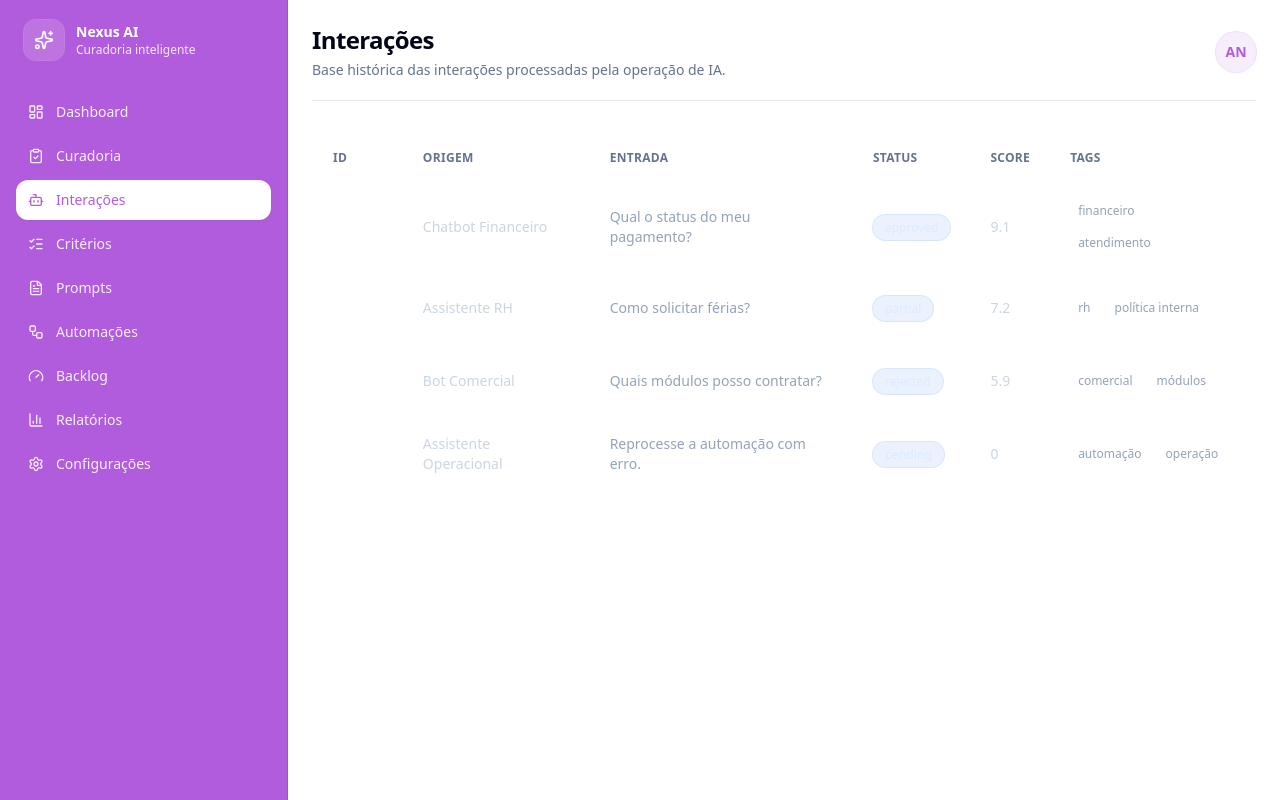
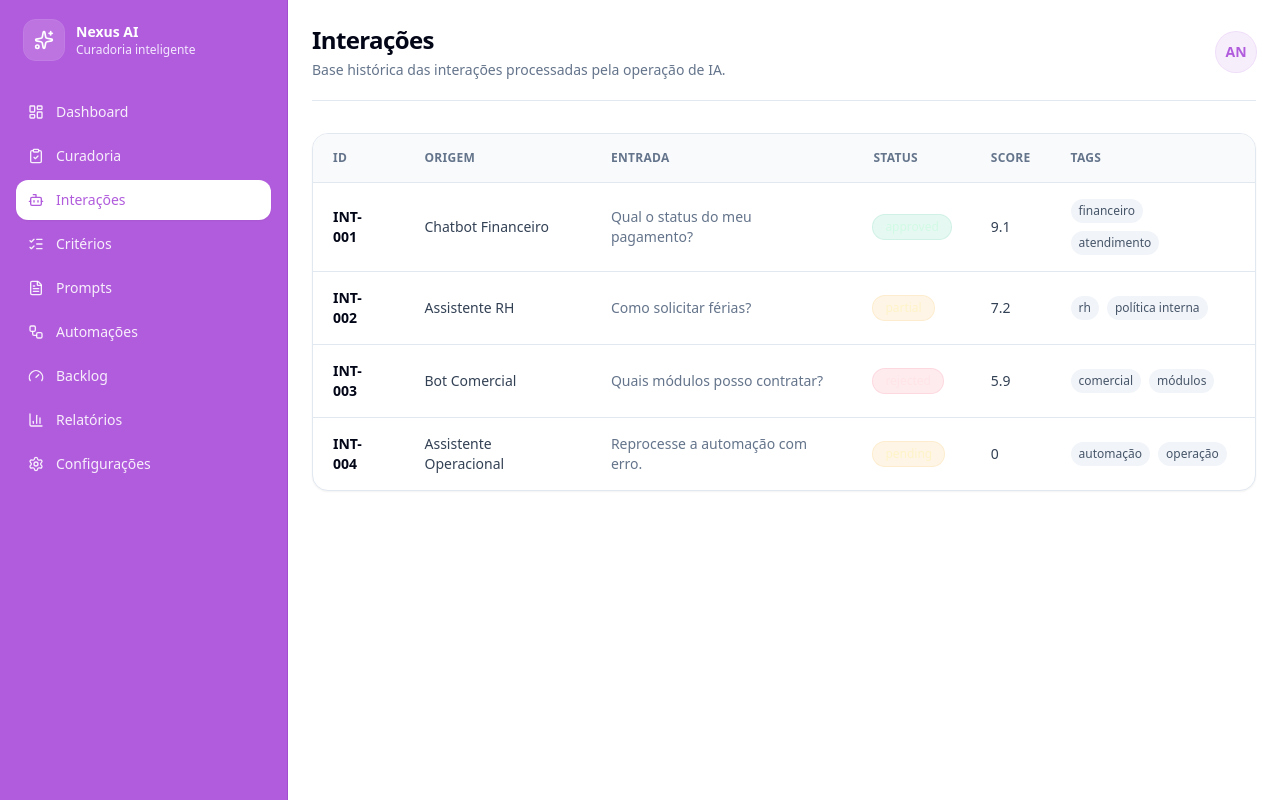
Before and after one commit to gittoptus/curadoria, a Next.js app: page /interacoes in a window 1280 px wide. Built offline with nearby package versions, Linux system fonts and the light colour scheme.

Commit message:
style: harmonize interactions table light theme

```diff
--- a/app/interacoes/page.tsx
+++ b/app/interacoes/page.tsx
@@ -1,4 +1,5 @@
 import { PageShell } from '@/components/layout/page-shell'
+import { StatusBadge } from '@/components/shared/status-badge'
 import { interactions } from '@/data/mock-data'
 
 export default function InteracoesPage() {
@@ -7,16 +8,16 @@ export default function InteracoesPage() {
       title="Interações"
       description="Base histórica das interações processadas pela operação de IA."
     >
-      <div className="overflow-hidden rounded-2xl border border-white/10 bg-white/5">
+      <div className="overflow-hidden rounded-2xl border border-slate-200 bg-white shadow-sm">
         <table className="w-full border-collapse text-left">
-          <thead className="bg-white/5 text-xs uppercase tracking-wide text-slate-500">
+          <thead className="bg-slate-50 text-xs uppercase tracking-wide text-slate-500">
             <tr>
-              <th className="px-5 py-4">ID</th>
-              <th className="px-5 py-4">Origem</th>
-              <th className="px-5 py-4">Entrada</th>
-              <th className="px-5 py-4">Status</th>
-              <th className="px-5 py-4">Score</th>
-              <th className="px-5 py-4">Tags</th>
+              <th className="px-5 py-4 font-semibold">ID</th>
+              <th className="px-5 py-4 font-semibold">Origem</th>
+              <th className="px-5 py-4 font-semibold">Entrada</th>
+              <th className="px-5 py-4 font-semibold">Status</th>
+              <th className="px-5 py-4 font-semibold">Score</th>
+              <th className="px-5 py-4 font-semibold">Tags</th>
             </tr>
           </thead>
 
@@ -24,32 +25,30 @@ export default function InteracoesPage() {
             {interactions.map((interaction) => (
               <tr
                 key={interaction.id}
-                className="border-t border-white/5 text-sm text-slate-300"
+                className="border-t border-slate-200 text-sm text-slate-600"
               >
-                <td className="px-5 py-4 font-medium text-white">
+                <td className="px-5 py-4 font-semibold text-slate-950">
                   {interaction.id}
                 </td>
 
-                <td className="px-5 py-4">{interaction.source}</td>
+                <td className="px-5 py-4 text-slate-700">{interaction.source}</td>
 
-                <td className="max-w-md px-5 py-4 text-slate-400">
+                <td className="max-w-md px-5 py-4 text-slate-500">
                   {interaction.userInput}
                 </td>
 
                 <td className="px-5 py-4">
-                  <span className="rounded-full bg-blue-500/10 px-3 py-1 text-xs text-blue-100 ring-1 ring-blue-500/20">
-                    {interaction.status}
-                  </span>
+                  <StatusBadge status={interaction.status} />
                 </td>
 
-                <td className="px-5 py-4">{interaction.score}</td>
+                <td className="px-5 py-4 font-medium text-slate-700">{interaction.score}</td>
 
                 <td className="px-5 py-4">
                   <div className="flex flex-wrap gap-2">
                     {interaction.tags.map((tag) => (
                       <span
                         key={tag}
-                        className="rounded-full bg-white/5 px-2 py-1 text-xs text-slate-400"
+                        className="rounded-full bg-slate-100 px-2 py-1 text-xs font-medium text-slate-600"
                       >
                         {tag}
                       </span>
```
